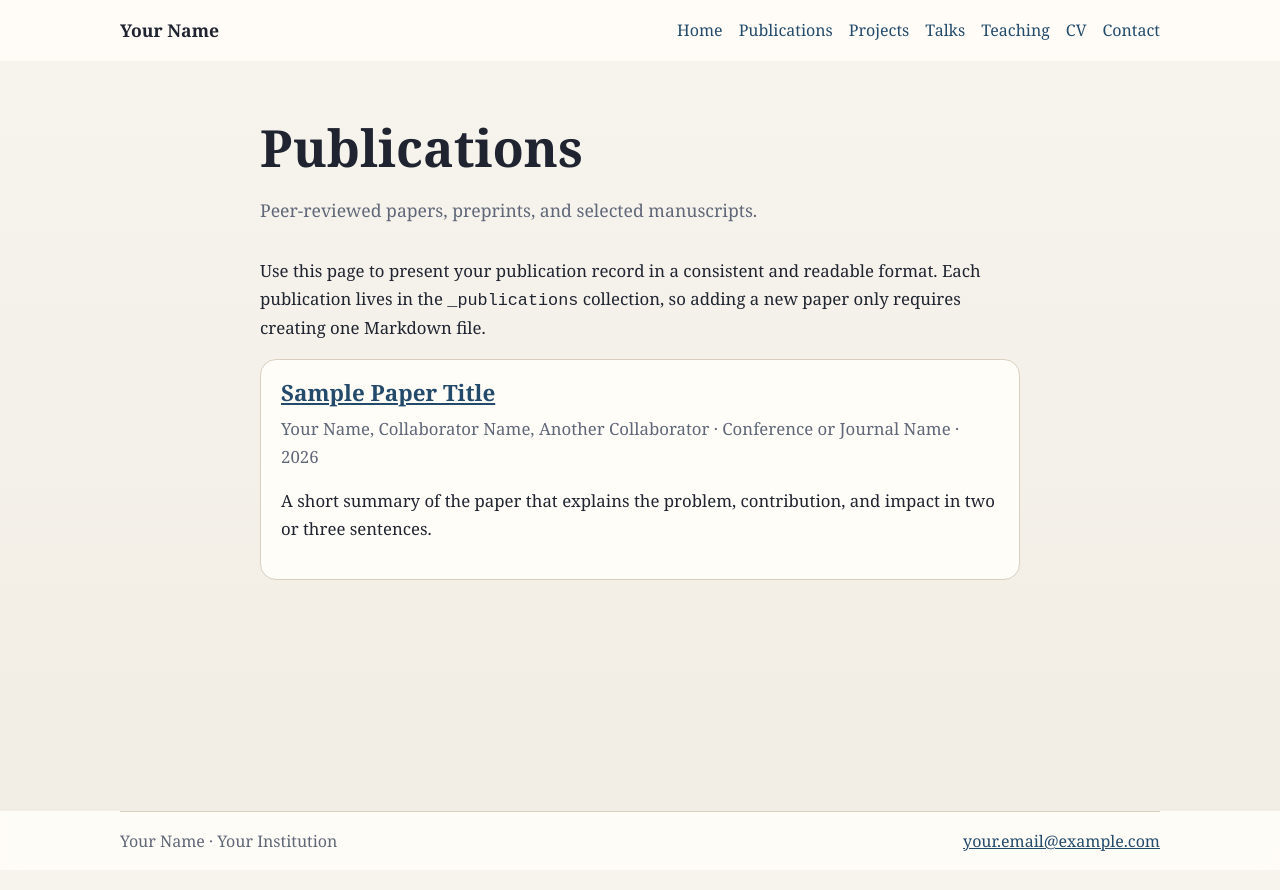
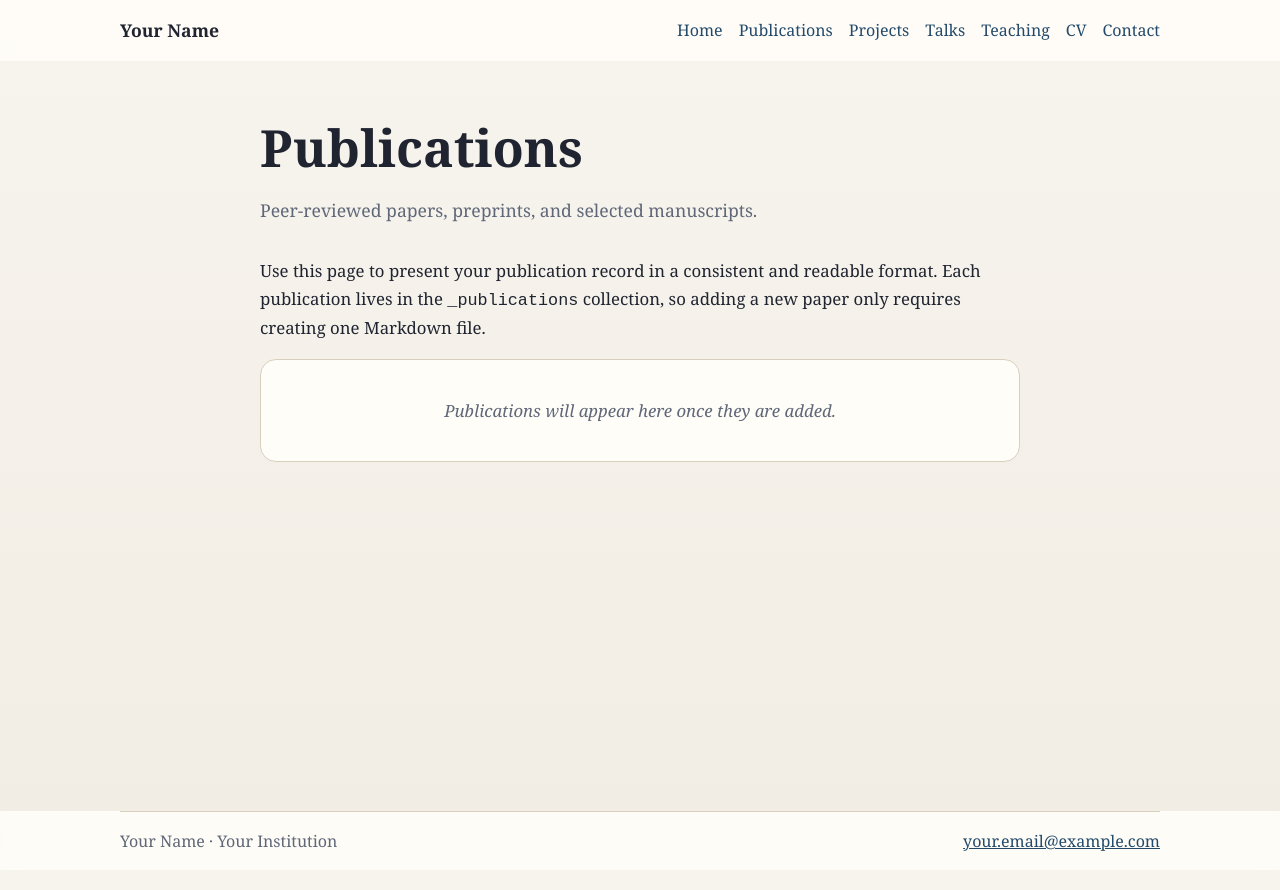
Before and after one commit to honghaoyu12/honghaoyu12.github.io, a Jekyll site: the page built from publications.md, in a window 1280 px wide. Shown: the top 890 px of the page. Built offline with Jekyll 4.4.1, drawn with Linux system fonts in a browser that asks for light colours.

Commit message:
Remove sample academic entries

```diff
--- a/_publications/2026-01-01-sample-paper.md
+++ /dev/null
@@ -1,14 +0,0 @@
----
-title: "Sample Paper Title"
-date: 2026-01-01
-authors: "Your Name, Collaborator Name, Another Collaborator"
-venue: "Conference or Journal Name"
-summary: "A short summary of the paper that explains the problem, contribution, and impact in two or three sentences."
-links:
-  - label: "Paper"
-    url: "https://example.com/paper"
-  - label: "Code"
-    url: "https://github.com/example/project"
----
-
-This is a placeholder publication entry. Replace the title, authors, venue, abstract, and links with one of your real publications.
--- a/assets/css/style.css
+++ b/assets/css/style.css
@@ -185,6 +185,12 @@ h1 {
   border-radius: 1rem;
 }
 
+.collection-empty {
+  text-align: center;
+  color: var(--muted);
+  font-style: italic;
+}
+
 .collection-item h2 {
   margin: 0 0 0.5rem;
   font-size: 1.4rem;
--- a/publications.md
+++ b/publications.md
@@ -8,16 +8,22 @@ Use this page to present your publication record in a consistent and readable fo
 
 <div class="collection-list">
   {% assign items = site.publications | sort: "date" | reverse %}
-  {% for item in items %}
-    <article class="collection-item">
-      <h2><a href="{{ item.url | relative_url }}">{{ item.title }}</a></h2>
-      <p class="collection-meta">
-        {% if item.authors %}{{ item.authors }}{% endif %}
-        {% if item.authors and item.venue %} · {% endif %}
-        {% if item.venue %}{{ item.venue }}{% endif %}
-        {% if item.date %} · {{ item.date | date: "%Y" }}{% endif %}
-      </p>
-      <p>{{ item.summary }}</p>
-    </article>
-  {% endfor %}
+  {% if items.size > 0 %}
+    {% for item in items %}
+      <article class="collection-item">
+        <h2><a href="{{ item.url | relative_url }}">{{ item.title }}</a></h2>
+        <p class="collection-meta">
+          {% if item.authors %}{{ item.authors }}{% endif %}
+          {% if item.authors and item.venue %} · {% endif %}
+          {% if item.venue %}{{ item.venue }}{% endif %}
+          {% if item.date %} · {{ item.date | date: "%Y" }}{% endif %}
+        </p>
+        <p>{{ item.summary }}</p>
+      </article>
+    {% endfor %}
+  {% else %}
+    <div class="collection-item collection-empty">
+      <p>Publications will appear here once they are added.</p>
+    </div>
+  {% endif %}
 </div>
```
Also changed, not shown: _projects/2026-02-01-sample-project.md (deleted, +0 -11 lines), _talks/2026-03-01-sample-talk.md (deleted, +0 -12 lines), _teaching/2025-fall-sample-course.md (deleted, +0 -12 lines), index.md (+5 -1 lines), projects.md (+17 -11 lines), talks.md (+18 -12 lines), teaching.md (+17 -11 lines), 4 other files.
